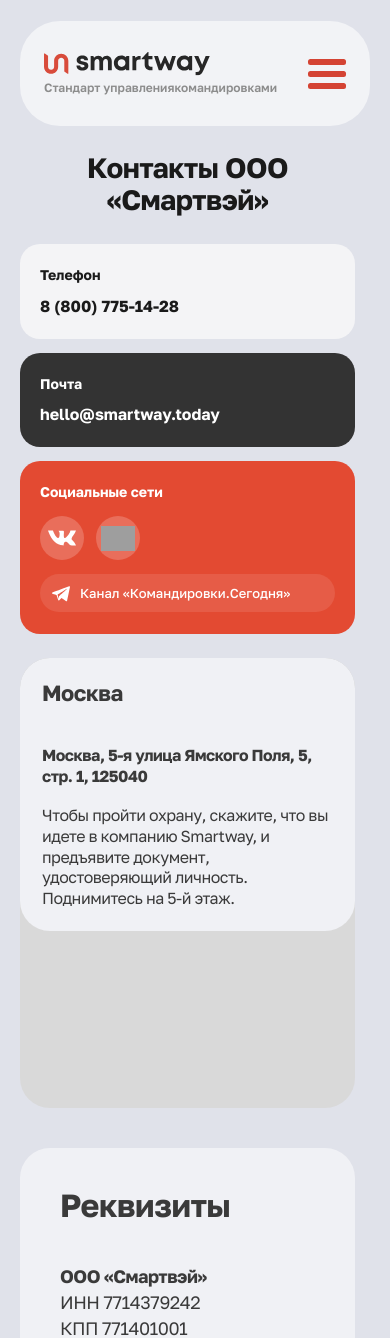
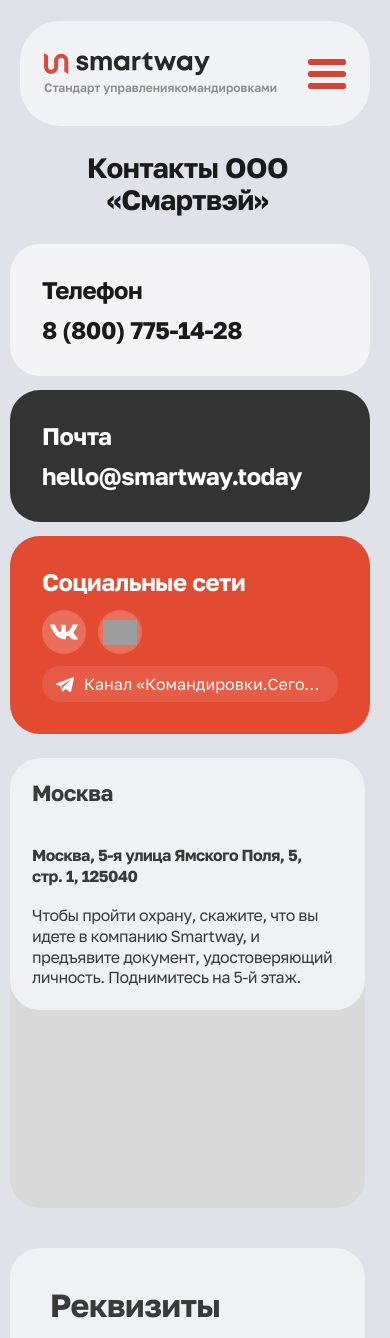
Before and after one commit to AntonMarkulevich/smartway, a PHP site: page /contacts.html in a window 390 px wide. Shown: the top 1338 px of the page. Run offline with PHP 8.4, Linux system fonts and the light colour scheme; grey boxes are pictures that could not be loaded.

Commit message:
edits page CONTACTS

```diff
--- a/css/contacts-page.css
+++ b/css/contacts-page.css
@@ -313,6 +313,29 @@
   color: #3a3a3a;
 }
 
+.page-contacts .rekvizity-doc__caption {
+  font-size: 20px;
+  line-height: 27px;
+}
+
+.page-contacts .rekvizity-doc__img-wrap {
+  background: transparent;
+}
+
+.page-contacts .rekvizity-doc {
+  max-width: 480px;
+}
+
+.page-contacts .rekvizity-doc__img {
+  display: block;
+  width: 100%;
+  height: auto;
+  max-height: none;
+  aspect-ratio: 472 / 667;
+  object-fit: cover;
+  background: transparent;
+}
+
 @media (min-width: 1025px) {
   .page-contacts .rekvizity-block {
     margin-top: 80px;
@@ -360,7 +383,7 @@
   }
 
   .page-contacts .rekvizity-block__docs-grid {
-    grid-template-columns: repeat(3, minmax(0, 472px));
+    grid-template-columns: repeat(3, minmax(0, 430px));
     gap: 40px;
   }
 
@@ -371,11 +394,6 @@
     border: 0;
   }
 
-  .page-contacts .rekvizity-doc__img {
-    max-height: none;
-    background: transparent;
-  }
-
   .page-contacts .rekvizity-doc__caption {
     margin-top: 22px;
     font-size: 20px;
@@ -383,11 +401,70 @@
   }
 }
 
-@media (max-width: 900px) {
+@media (max-width: 1184px) {
   .contacts-landing__cards {
-    grid-template-columns: 1fr;
+    grid-template-columns: repeat(2, minmax(0, 1fr));
   }
 
+  .contacts-card--social {
+    grid-column: 1 / -1;
+    flex-direction: row;
+    align-items: flex-start;
+    justify-content: space-around;
+    gap: 24px;
+    min-height: 170px !important;
+  }
+
+  .contacts-card {
+    min-height: 260px;
+    padding: 32px;
+    border-radius: 30px;
+  }
+
+  .contacts-card__label,
+  .contacts-card__value {
+    font-size: 24px;
+    line-height: 28px;
+    letter-spacing: -0.5px;
+  }
+
+  .contacts-card--social .contacts-card__label {
+    margin: 0;
+    flex: 0 1 260px;
+  }
+
+  .contacts-card__social-inner {
+    flex: 1 1 auto;
+    align-items: flex-end;
+    gap: 12px;
+    width: auto;
+    margin-top: 0;
+  }
+
+  .contacts-card__channel-pill {
+    min-height: 36px;
+    padding: 0 14px;
+    font-size: 16px;
+    font-weight: 400;
+    line-height: 20px;
+    align-self: flex-end;
+    margin-left: auto;
+    max-width: 420px;
+  }
+
+  .page-contacts .rekvizity-block__info {
+    font-size: 18px;
+    line-height: 26px;
+    letter-spacing: -0.5px;
+  }
+
+  .page-contacts .rekvizity-block__docs-grid {
+    grid-template-columns: repeat(2, minmax(0, 1fr));
+    max-width: none;
+  }
+}
+
+@media (max-width: 900px) {
   .contacts-card {
     min-height: 0;
   }
@@ -420,8 +497,7 @@
   }
 
   .contacts-main {
-    padding-top: 24px;
-    padding-bottom: 48px;
+    padding: 24px 10px 48px;
   }
 
   .page-contacts .rekvizity-block {
@@ -476,17 +552,49 @@
   }
 
   .page-contacts .rekvizity-block__docs-grid {
-    grid-template-columns: 1fr;
     gap: 20px;
-    max-width: 249px;
     margin: 0;
   }
 
   .page-contacts .rekvizity-doc__caption {
     margin-top: 16px;
-    font-size: 18px;
-    line-height: 23px;
+    font-size: 20px;
+    line-height: 27px;
     text-align: left;
+  }
+}
+
+@media (max-width: 650px) {
+  .contacts-landing__cards {
+    grid-template-columns: 1fr;
+  }
+
+  .contacts-card--social {
+    grid-column: auto;
+    flex-direction: column;
+    align-items: stretch;
+    justify-content: flex-start;
+    gap: 14px;
+  }
+
+  .contacts-card--social .contacts-card__label {
+    flex: none;
+  }
+
+  .contacts-card__social-inner {
+    width: 100%;
+    align-items: stretch;
+    margin-top: auto;
+  }
+
+  .contacts-card__channel-pill {
+    align-self: flex-start;
+    margin-left: 0;
+  }
+
+  .page-contacts .rekvizity-block__docs-grid {
+    grid-template-columns: 1fr;
+    max-width: 249px;
   }
 }
 
```
